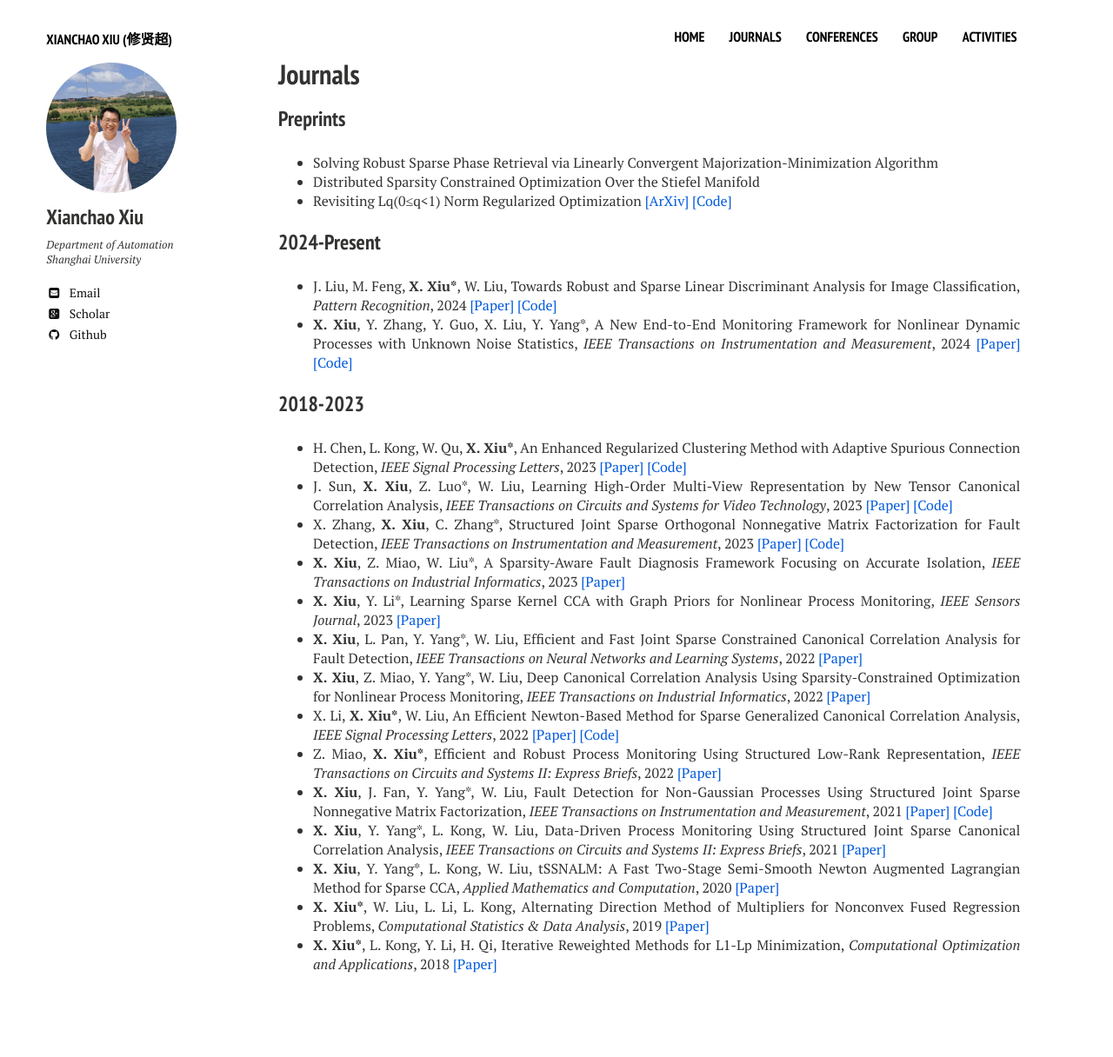
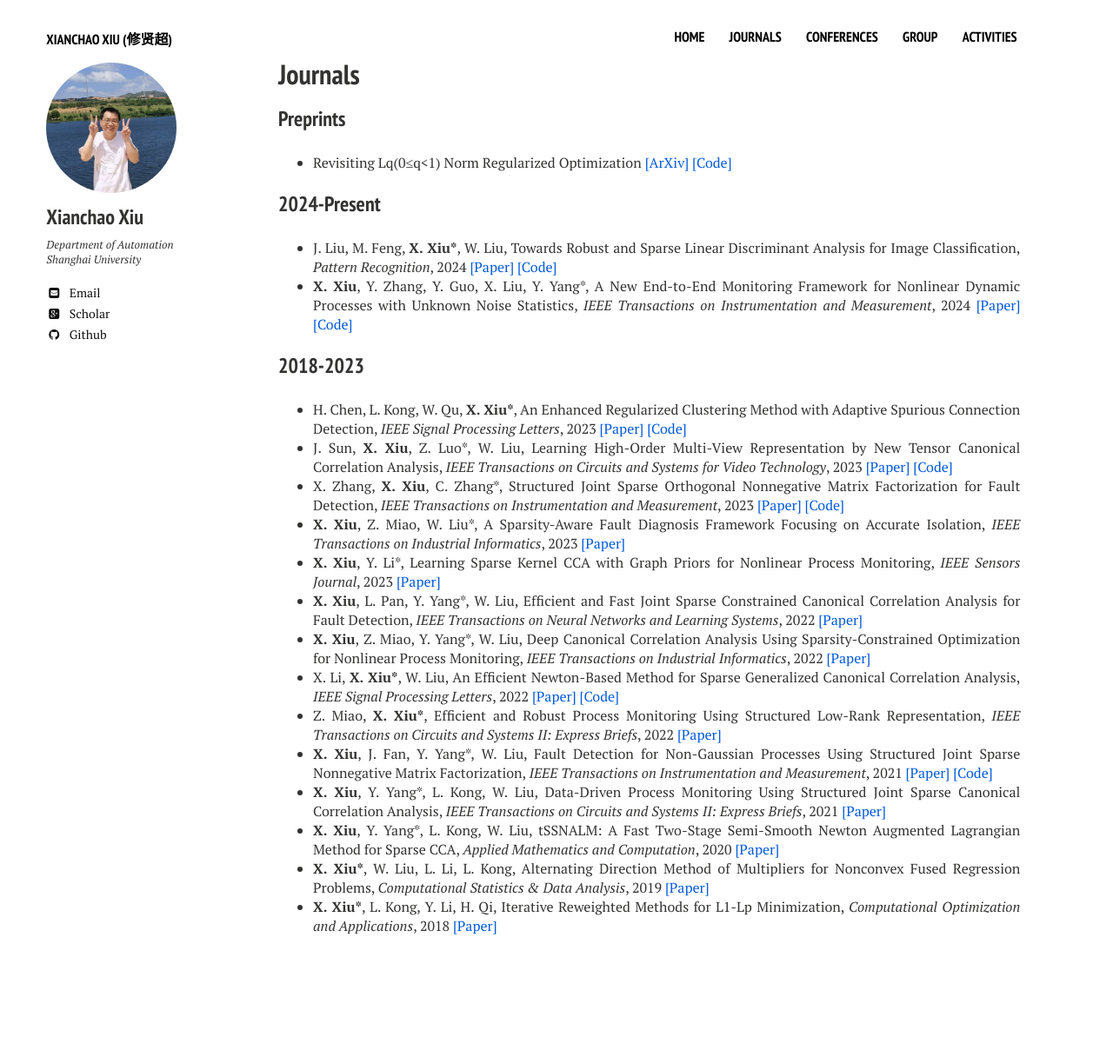
Before and after one commit to xianchaoxiu/xianchaoxiu.github.io, a Jekyll site: the page built from journals/index.md, in a window 1280 px wide. Shown: the whole page at 87% size. Built offline with Jekyll 4.4.1, drawn with Linux system fonts in a browser that asks for light colours; nearby versions of some CDN libraries; after the commit the page ends 1172 px from its top, so only the background shows below that.

Commit message:
Update index.md

```diff
--- a/journals/index.md
+++ b/journals/index.md
@@ -8,8 +8,6 @@ share: false
 ---
 
 ### Preprints
-* Solving Robust Sparse Phase Retrieval via Linearly Convergent Majorization-Minimization Algorithm <br>
-* Distributed Sparsity Constrained Optimization Over the Stiefel Manifold	<br>
 * Revisiting Lq(0≤q<1) Norm Regularized Optimization <a href="https://arxiv.org/abs/2306.14394" class="textlink" target="_blank">[ArXiv]</a> <a href="https://github.com/ShenglongZhou/PSNP" class="textlink" target="_blank">[Code]</a> <br>
 
 ### 2024-Present
```
